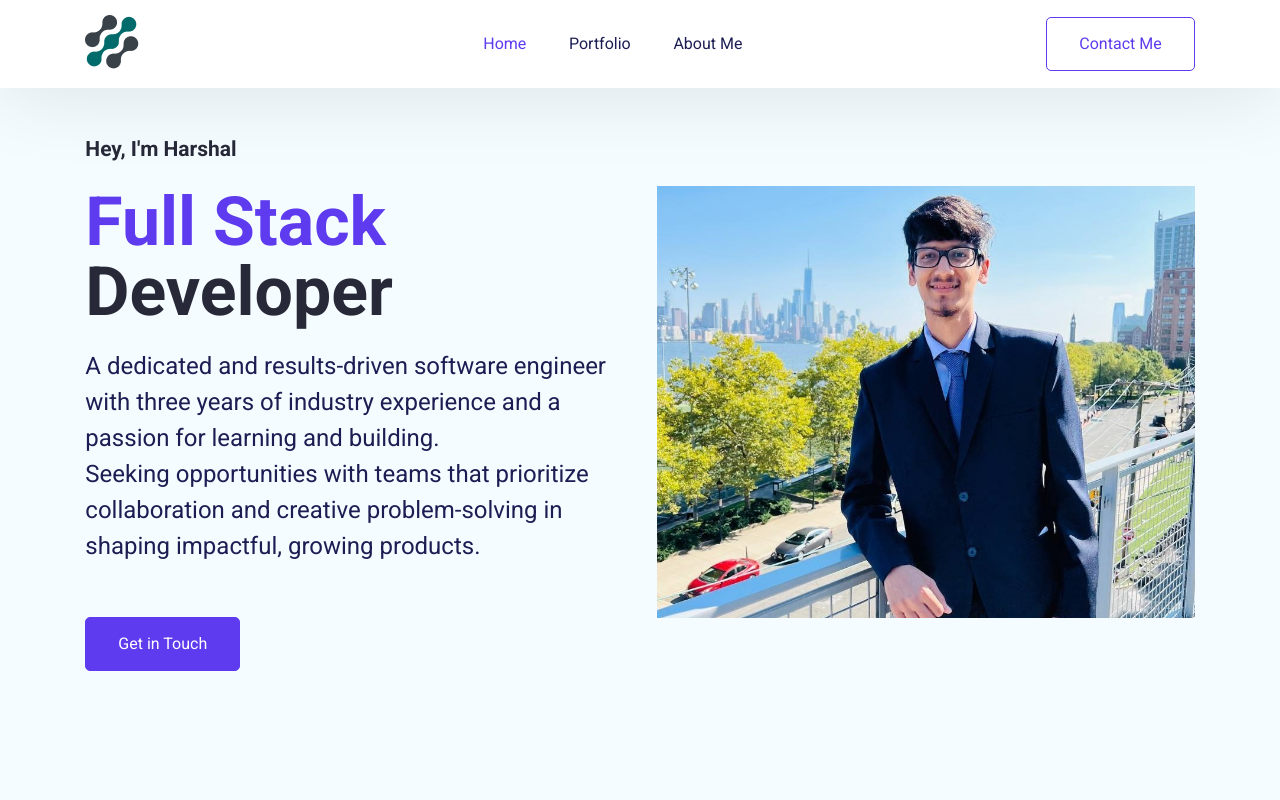
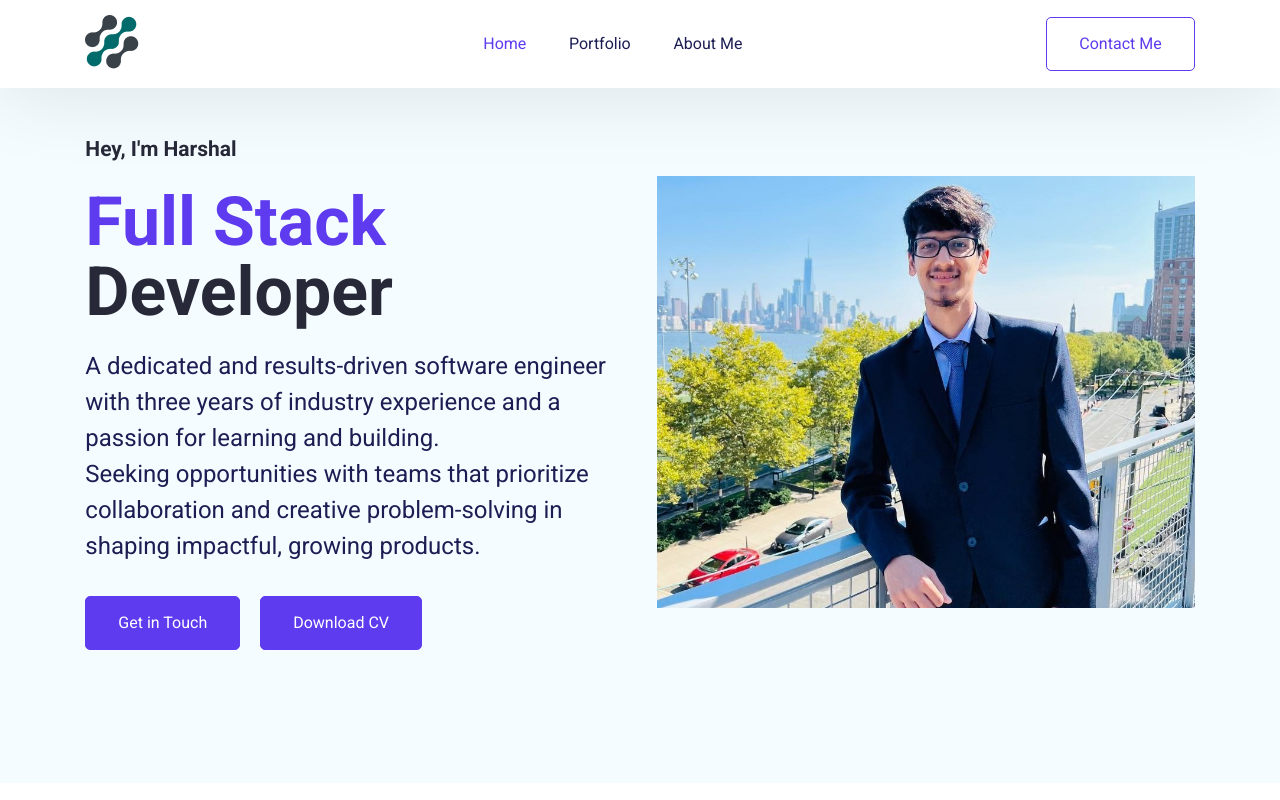
Before and after one commit to VaidyaHarshal/PersonalPortfolio, a React (Create React App) app: page / in a window 1280 px wide. Shown: the top 800 px of the page. Built offline with nearby package versions, Linux system fonts and the light colour scheme.

Commit message:
Added resume

```diff
--- a/src/App.css
+++ b/src/App.css
@@ -212,6 +212,10 @@ h3 {
     flex-direction: column;
     align-items: flex-start;
     gap: 21.333px;
+}
+.hero--section--contact--button {
+    display: flex;
+    gap: 20px;
 }
 .hero--section--content--box > button {
     margin-top: 21.333px;
--- a/src/Pages/Home/HeroSection.jsx
+++ b/src/Pages/Home/HeroSection.jsx
@@ -1,3 +1,5 @@
+import CV from '../../../assets/HarshalVaidya_Resume.pdf';
+
 export default function HeroSection() {
     const linkedInUrl = 'https://www.linkedin.com/in/harshal-vaidya/';
 
@@ -26,9 +28,14 @@ export default function HeroSection() {
                         impactful, growing products.
                     </p>
                 </div>
-                <button className='btn btn-primary' onClick={handleClick}>
-                    Get in Touch
-                </button>
+                <div className='hero--section--contact--button'>
+                    <button className='btn btn-primary' onClick={handleClick}>
+                        Get in Touch
+                    </button>
+                    <a download='' href={CV} className='btn btn-primary'>
+                        Download CV
+                    </a>
+                </div>
             </div>
             <div className='hero--section--img'>
                 <img src='./img/LinkedInCopy.jpg' alt='Hero Section' />
```
Also changed, not shown: 1 other file (tests, documents, lock files or other folders).
